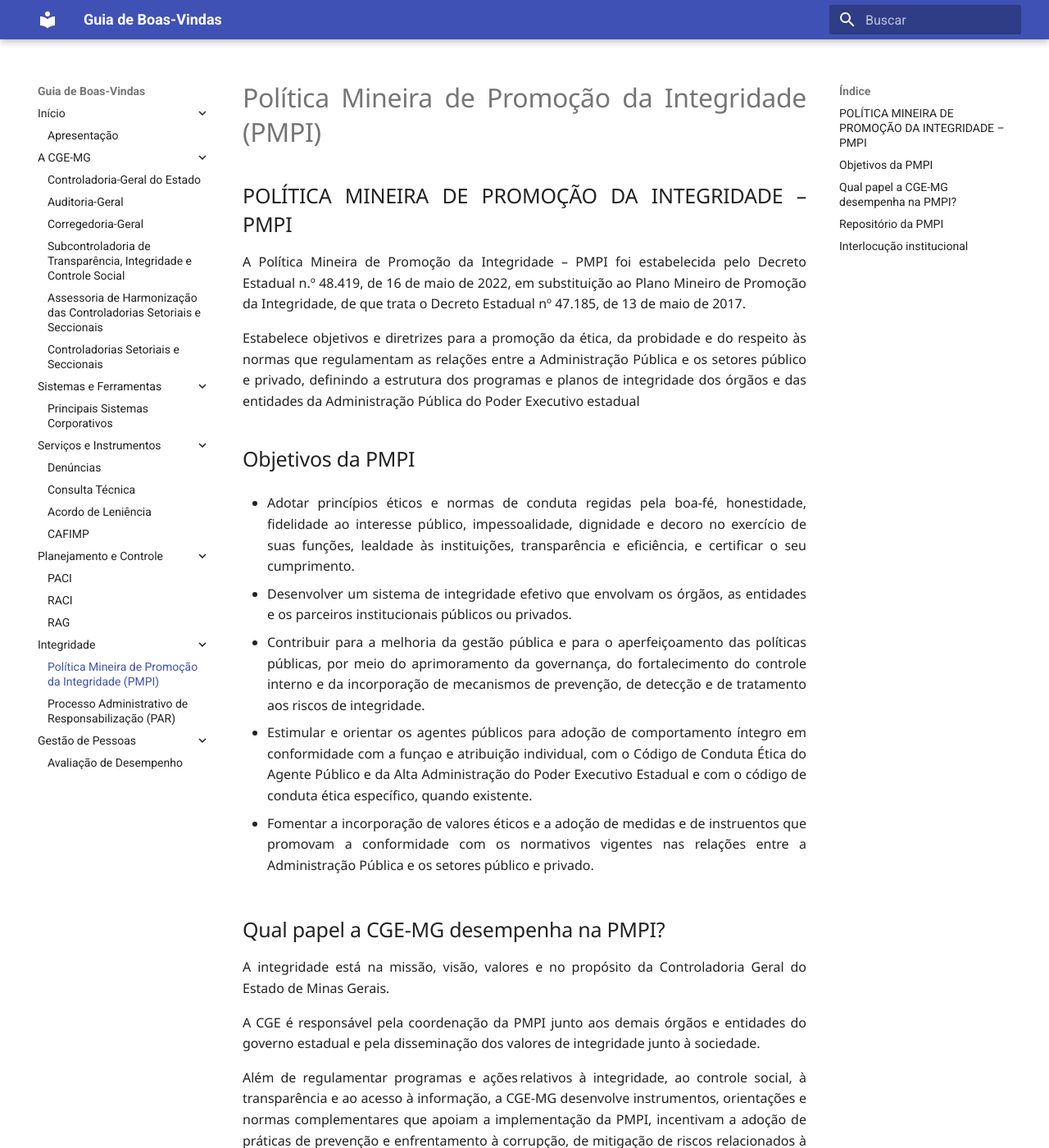
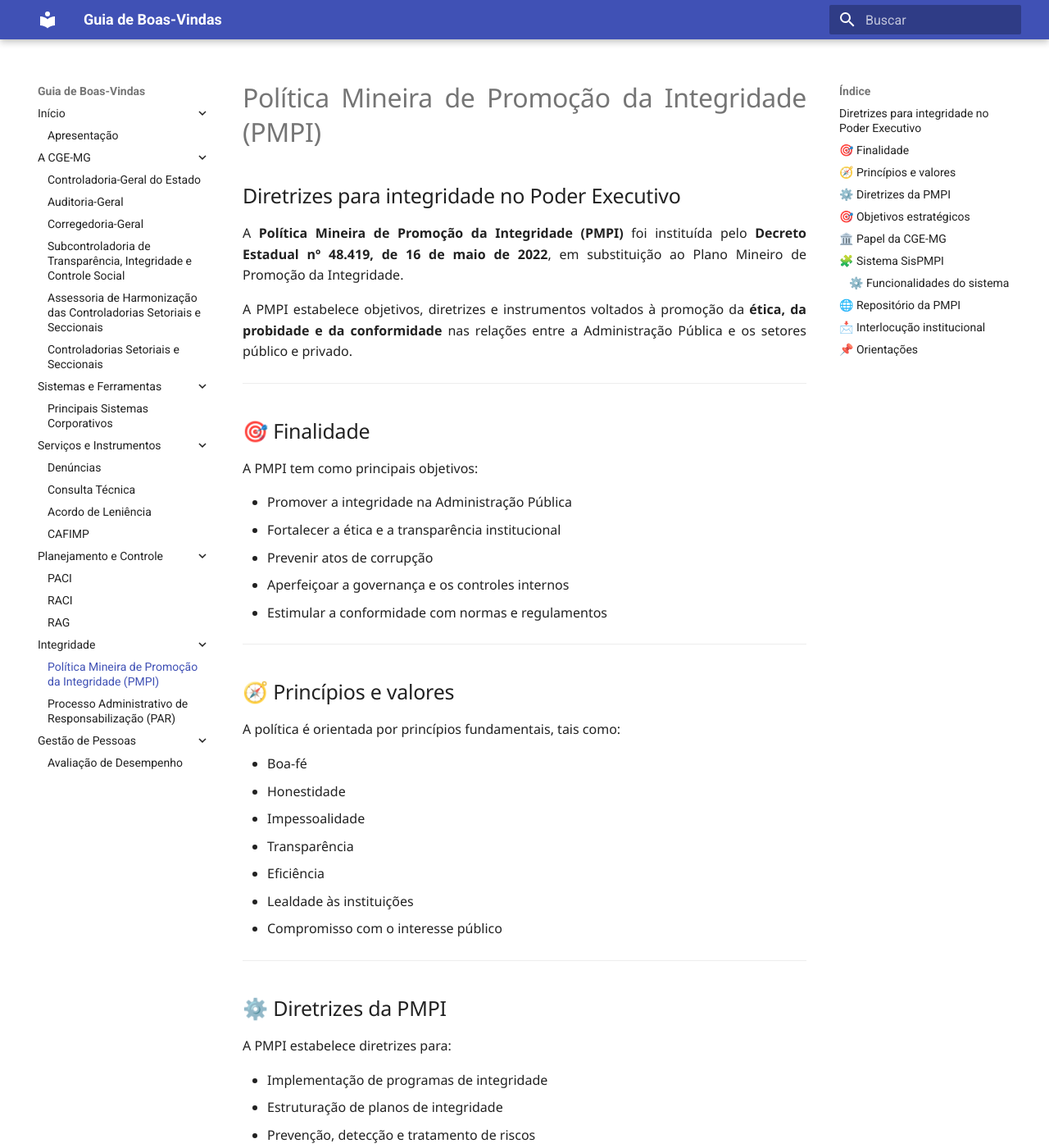
Before and after one commit to CGEMG-AHCS/guia-de-boas-vindas, an MkDocs documentation site: the page built from docs/pmpi.md, in a window 1280 px wide and 1400 px high. Shown: the whole window at 82% size. Built offline with MkDocs 1.6.1 and Material for MkDocs 9.7.7, drawn with Linux system fonts in a browser that asks for light colours; some of the changed text lies outside the part shown.

Commit message:
Update pmpi.md

```diff
--- a/docs/pmpi.md
+++ b/docs/pmpi.md
@@ -1,39 +1,135 @@
-## POLÍTICA MINEIRA DE PROMOÇÃO DA INTEGRIDADE – PMPI
+# Política Mineira de Promoção da Integridade (PMPI)
+## Diretrizes para integridade no Poder Executivo
 
-A Política Mineira de Promoção da Integridade – PMPI foi estabelecida pelo Decreto Estadual n.º 48.419, de 16 de maio de 2022, em substituição ao Plano Mineiro de Promoção da Integridade, de que trata o Decreto Estadual nº 47.185, de 13 de maio de 2017.
+A **Política Mineira de Promoção da Integridade (PMPI)** foi instituída pelo **Decreto Estadual nº 48.419, de 16 de maio de 2022**, em substituição ao Plano Mineiro de Promoção da Integridade.
 
-Estabelece objetivos e diretrizes para a promoção da ética, da probidade e do respeito às normas que regulamentam as relações entre a Administração Pública e os setores público e privado, definindo a estrutura dos programas e planos de integridade dos órgãos e das entidades da Administração Pública do Poder Executivo estadual
+A PMPI estabelece objetivos, diretrizes e instrumentos voltados à promoção da **ética, da probidade e da conformidade** nas relações entre a Administração Pública e os setores público e privado.
 
-## Objetivos da PMPI
+---
 
-- Adotar princípios éticos e normas de conduta regidas pela boa-fé, honestidade, fidelidade ao interesse público, impessoalidade, dignidade e decoro no exercício de suas funções, lealdade às instituições, transparência e eficiência, e certificar o seu cumprimento.
+## 🎯 Finalidade
 
-- Desenvolver um sistema de integridade efetivo que envolvam os órgãos, as entidades e os parceiros institucionais públicos ou privados.
+A PMPI tem como principais objetivos:
 
-- Contribuir para a melhoria da gestão pública e para o aperfeiçoamento das políticas públicas, por meio do aprimoramento da governança, do fortalecimento do controle interno e da incorporação de mecanismos de prevenção, de detecção e de tratamento aos riscos de integridade.
+- Promover a integridade na Administração Pública
+- Fortalecer a ética e a transparência institucional
+- Prevenir atos de corrupção
+- Aperfeiçoar a governança e os controles internos
+- Estimular a conformidade com normas e regulamentos
 
-- Estimular e orientar os agentes públicos para adoção de comportamento íntegro em conformidade com a funçao e atribuição individual, com o Código de Conduta Ética do Agente Público e da Alta Administração do Poder Executivo Estadual e com o código de conduta ética específico, quando existente.
+---
 
-- Fomentar a incorporação de valores éticos e a adoção de medidas e de instruentos que promovam a conformidade com os normativos vigentes nas relações entre a Administração Pública e os setores público e privado.
+## 🧭 Princípios e valores
 
-## Qual papel a CGE-MG desempenha na PMPI?
+A política é orientada por princípios fundamentais, tais como:
 
-A integridade está na missão, visão, valores e no propósito da Controladoria Geral do Estado de Minas Gerais.
+- Boa-fé
+- Honestidade
+- Impessoalidade
+- Transparência
+- Eficiência
+- Lealdade às instituições
+- Compromisso com o interesse público
 
-A CGE é responsável pela coordenação da PMPI junto aos demais órgãos e entidades do governo estadual e pela disseminação dos valores de integridade junto à sociedade.
+---
 
-Além de regulamentar programas e ações relativos à integridade, ao controle social, à transparência e ao acesso à informação, a CGE-MG desenvolve instrumentos, orientações e normas complementares que apoiam a implementação da PMPI, incentivam a adoção de práticas de prevenção e enfrentamento à corrupção, de mitigação de riscos relacionados à integridade e de fortalecimento da conduta ética no setor público e privado.
+## ⚙️ Diretrizes da PMPI
 
-Nesse contexto, a Controladoria-Geral do Estado lançou o  [Sistema Eletrônico de Gestão da Política Mineira de Promoção da Integridade (SisPMPI)](https://sispmpi.mg.gov.br/site/login), cuja utilização é obrigatória pelos órgãos e entidades do Poder Executivo do Estado de Minas Gerais, nos termos do Decreto nº 48.419/2022. A plataforma foi estruturada em quatro módulos integrados — Elaboração, Execução, Monitoramento e Avaliação —, destinados a apoiar a implementação, o acompanhamento e o aperfeiçoamento contínuo da Política Mineira de Promoção da Integridade.
+A PMPI estabelece diretrizes para:
 
-## Repositório da PMPI
+- Implementação de programas de integridade
+- Estruturação de planos de integridade
+- Prevenção, detecção e tratamento de riscos
+- Promoção da ética pública
+- Fortalecimento do controle interno
 
-Todas as ações, projetos, legislação, planos e programas de integridade estão disponíveis no [portal eletrônico da PMPI](https://pmpi.mg.gov.br/).
+---
 
-## Interlocução institucional
+## 🎯 Objetivos estratégicos
 
-Subcontroladoria de Transparência, Integridade e Controle Social - SUTI
+Entre os principais objetivos da política, destacam-se:
 
-Endereço eletrônico integridade@cge.mg.gov.br
+- Desenvolver um sistema de integridade efetivo
+- Promover a melhoria da gestão pública
+- Fortalecer a governança institucional
+- Incentivar comportamentos íntegros
+- Estimular relações éticas entre setor público e privado
 
-Telefone (31) 3915-8916
+---
+
+## 🏛️ Papel da CGE-MG
+
+A **Controladoria-Geral do Estado de Minas Gerais (CGE-MG)** desempenha papel central na implementação da PMPI.
+
+Compete à CGE-MG:
+
+- Coordenar a política no âmbito do Estado
+- Promover a disseminação da cultura de integridade
+- Regulamentar programas e ações
+- Desenvolver orientações e instrumentos técnicos
+- Apoiar órgãos e entidades na implementação
+
+---
+
+## 🧩 Sistema SisPMPI
+
+Para apoiar a execução da política, a CGE-MG desenvolveu o:
+
+👉 **Sistema Eletrônico de Gestão da PMPI (SisPMPI)**
+
+🔗 https://sispmpi.mg.gov.br/site/login
+
+---
+
+### ⚙️ Funcionalidades do sistema
+
+O SisPMPI é estruturado em quatro módulos:
+
+- Elaboração
+- Execução
+- Monitoramento
+- Avaliação
+
+A utilização do sistema é **obrigatória** para os órgãos e entidades do Poder Executivo estadual.
+
+---
+
+## 🌐 Repositório da PMPI
+
+O portal da PMPI reúne conteúdos e ferramentas relacionadas à política.
+
+🔗 **Acesso:**
+- https://pmpi.mg.gov.br/
+
+No portal, é possível acessar:
+
+- Legislação
+- Planos e programas
+- Projetos e iniciativas
+- Materiais técnicos e orientações
+
+---
+
+## 📩 Interlocução institucional
+
+Para dúvidas e orientações:
+
+🏢 **Subcontroladoria de Transparência, Integridade e Controle Social (SUTI)**
+
+📧 E-mail: integridade@cge.mg.gov.br
+📞 Telefone: (31) 3915-8916
+
+---
+
+## 📌 Orientações
+
+!!! note "Importante"
+    A PMPI é o principal instrumento de promoção da integridade no Poder Executivo estadual.
+
+!!! tip "Boa prática"
+    Os órgãos e entidades devem implementar e acompanhar continuamente seus programas de integridade.
+
+!!! warning "Atenção"
+    A não observância das diretrizes de integridade pode comprometer a governança e a efetividade das políticas públicas.
+
+---
```
